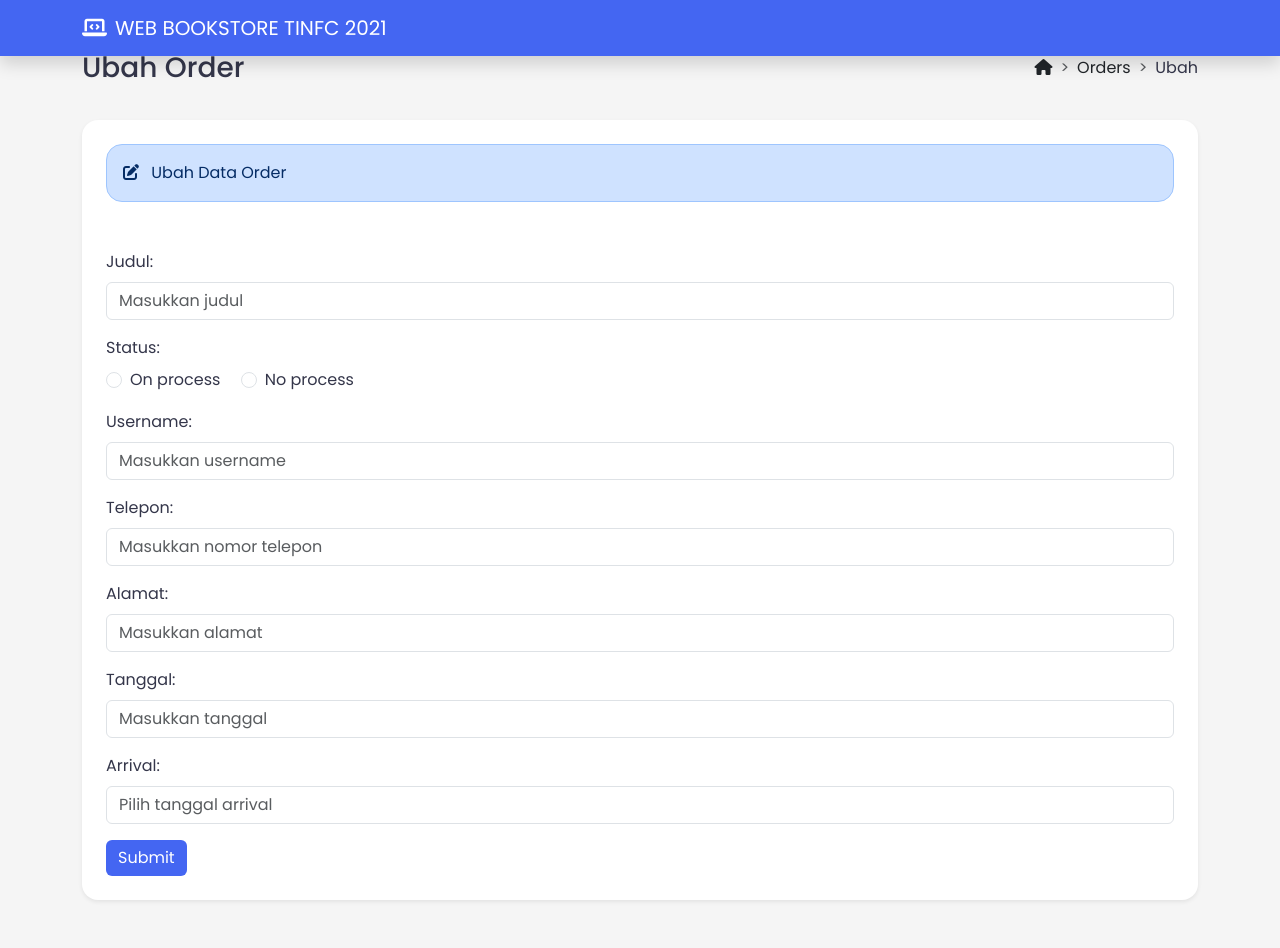
After one commit to BookStore-TI2021B-TIM3/BookStore-Web, a PHP site: page /update_order.php in a window 1280 px wide. The commit adds this page. Run offline with PHP 8.4, Linux system fonts and the light colour scheme.

Commit message:
minus update order saja

```diff
--- /dev/null
+++ b/update_order.php
@@ -0,0 +1,151 @@
+<?php
+include "connection/db_connect.php";
+
+// Mengecek data GET "id"
+if (isset($_GET['id'])) {
+    $id_order = $_GET['id'];
+
+    // Query untuk mengambil data order berdasarkan id
+    $query = $mysqli->query("SELECT * FROM orders WHERE id='$id_order'")
+        or die('Ada kesalahan pada query tampil data: ' . $mysqli->error);
+
+    $data = $query->fetch_assoc();
+}
+
+?>
+<!DOCTYPE html>
+<html lang="en">
+<head>
+    <meta charset="utf-8">
+    <meta name="viewport" content="width=device-width, initial-scale=1">
+    <meta name="description" content="WEB BOOKSTORE">
+    <meta name="author" content="">
+
+    <title>Web BookStore</title>
+    <link rel="shortcut icon" href="assets/img/favicon.ico" type="image/x-icon">
+    <link href="https://cdn.jsdelivr.net/npm/bootstrap@5.3.0-alpha1/dist/css/bootstrap.min.css" rel="stylesheet" integrity="sha384-GLhlTQ8iRABdZLl6O3oVMWSktQOp6b7In1Zl3/Jr59b6EGGoI1aFkw7cmDA6j6gD" crossorigin="anonymous">
+    <link rel="stylesheet" href="https://cdnjs.cloudflare.com/ajax/libs/font-awesome/6.2.1/css/all.min.css" integrity="sha512-MV7K8+y+gLIBoVD59lQIYicR65iaqukzvf/nwasF0nqhPay5w/9lJmVM2hMDcnK1OnMGCdVK+iQrJ7lzPJQd1w==" crossorigin="anonymous" referrerpolicy="no-referrer" />
+    <link href="https://fonts.googleapis.com/css2?family=Poppins:wght@300;400;500;700&display=swap" rel="stylesheet">
+    <link rel="stylesheet" href="https://cdn.jsdelivr.net/npm/flatpickr@4.6.9/dist/flatpickr.min.css" integrity="sha256-RXPAyxHVyMLxb0TYCM2OW5R4GWkcDe02jdYgyZp41OU=" crossorigin="anonymous">
+    <link rel="stylesheet" href="assets/css/style.css">
+
+    <style>
+        body {
+            font-family: 'Poppins', sans-serif;
+            background-color: #f5f5f5;
+        }
+        .navbar {
+            background-color: #4466f2;
+        }
+        .navbar-brand {
+            display: flex;
+            align-items: center;
+        }
+        .navbar-brand i {
+            margin-right: 10px;
+        }
+        .content-container {
+            margin-top: 70px;
+        }
+        .form-title {
+            color: #4466f2;
+        }
+        .btn-primary {
+            background-color: #4466f2;
+            border: none;
+        }
+        .btn-primary:hover {
+            background-color: #3651a6;
+        }
+    </style>
+</head>
+<body>
+    <header>
+        <nav class="navbar navbar-expand-lg fixed-top shadow">
+            <div class="container">
+                <span class="navbar-brand text-white">
+                    <i class="fa-solid fa-laptop-code me-2"></i>
+                    WEB BOOKSTORE TINFC 2021
+                </span>
+            </div>
+        </nav>
+    </header>
+
+    <main class="container">
+        <div class="d-flex flex-column flex-lg-row mt-5 mb-4">
+            <div class="flex-grow-1 d-flex align-items-center">
+                <h3>Ubah Order</h3>
+            </div>
+            <div class="ms-5 ms-lg-0 pt-lg-2">
+                <nav style="--bs-breadcrumb-divider: '>';" aria-label="breadcrumb">
+                    <ol class="breadcrumb">
+                        <li class="breadcrumb-item"><a href="index.php" class="text-dark text-decoration-none"><i class="fa-solid fa-house"></i></a></li>
+                        <li class="breadcrumb-item"><a href="index.php" class="text-dark text-decoration-none">Orders</a></li>
+                        <li class="breadcrumb-item" aria-current="page">Ubah</li>
+                    </ol>
+                </nav>
+            </div>
+        </div>
+
+        <div class="bg-white rounded-4 shadow-sm p-4 mb-5">
+            <div class="alert alert-primary rounded-4 mb-5" role="alert">
+                <i class="fa-solid fa-pen-to-square me-2"></i> Ubah Data Order
+            </div>
+            <form action="proses_update_order.php" method="post">
+                <input type="hidden" name="id" value="<?php echo isset($data['id']) ? $data['id'] : ''; ?>">
+
+                <div class="mb-3">
+                    <label for="title" class="form-label">Judul:</label>
+                    <input type="text" class="form-control" id="title" placeholder="Masukkan judul" name="title" value="<?php echo isset($data['title']) ? $data['title'] : ''; ?>">
+                </div>
+                <div class="mb-3">
+                    <label for="status" class="form-label">Status:</label><br>
+                    <div class="form-check form-check-inline">
+                        <input class="form-check-input" type="radio" name="status" id="on_process" value="On process" <?php echo (isset($data['status']) && $data['status'] == 'On process') ? 'checked' : ''; ?>>
+                        <label class="form-check-label" for="on_process">On process</label>
+                    </div>
+                    <div class="form-check form-check-inline">
+                        <input class="form-check-input" type="radio" name="status" id="no_process" value="No process" <?php echo (isset($data['status']) && $data['status'] == 'No process') ? 'checked' : ''; ?>>
+                        <label class="form-check-label" for="no_process">No process</label>
+                    </div>
+                </div>
+                <div class="mb-3">
+                    <label for="username" class="form-label">Username:</label>
+                    <input type="text" class="form-control" id="username" placeholder="Masukkan username" name="username" value="<?php echo isset($data['username']) ? $data['username'] : ''; ?>">
+                </div>
+                <div class="mb-3">
+                    <label for="phone" class="form-label">Telepon:</label>
+                    <input type="text" class="form-control" id="phone" placeholder="Masukkan nomor telepon" name="phone" value="<?php echo isset($data['phone']) ? $data['phone'] : ''; ?>">
+                </div>
+                <div class="mb-3">
+                    <label for="address" class="form-label">Alamat:</label>
+                    <input type="text" class="form-control" id="address" placeholder="Masukkan alamat" name="address" value="<?php echo isset($data['address']) ? $data['address'] : ''; ?>">
+                </div>
+                <div class="mb-3">
+                    <label for="date" class="form-label">Tanggal:</label>
+                    <input type="text" class="form-control datepicker" id="date" placeholder="Masukkan tanggal" name="date" value="<?php echo isset($data['date']) ? $data['date'] : ''; ?>">
+                </div>
+                <div class="mb-3">
+                    <label for="arrival" class="form-label">Arrival:</label>
+                    <input type="text" class="form-control datepicker" id="arrival" placeholder="Pilih tanggal arrival" name="arrival" value="<?php echo isset($data['arrival']) ? $data['arrival'] : ''; ?>">
+                </div>
+                <button type="submit" class="btn btn-primary">Submit</button>
+            </form>
+        </div>
+    </main>
+
+    <script src="https://ajax.googleapis.com/ajax/libs/jquery/3.5.1/jquery.min.js"></script>
+    <script src="https://cdnjs.cloudflare.com/ajax/libs/popper.js/1.16.0/umd/popper.min.js"></script>
+    <script src="https://maxcdn.bootstrapcdn.com/bootstrap/4.5.2/js/bootstrap.min.js"></script>
+    <script src="https://cdnjs.cloudflare.com/ajax/libs/bootstrap-datepicker/1.9.0/js/bootstrap-datepicker.min.js"></script>
+    <script>
+        // Initialize datepicker
+        $('.datepicker').datepicker({
+            format: 'yyyy-mm-dd',
+            autoclose: true,
+            todayHighlight: true
+        });
+    </script>
+
+</body>
+</html>
```
Also changed, not shown: index.php (+11 -4 lines), proses_update_order.php (added, +21 -0 lines), tampil_order.php (+75 -108 lines).
